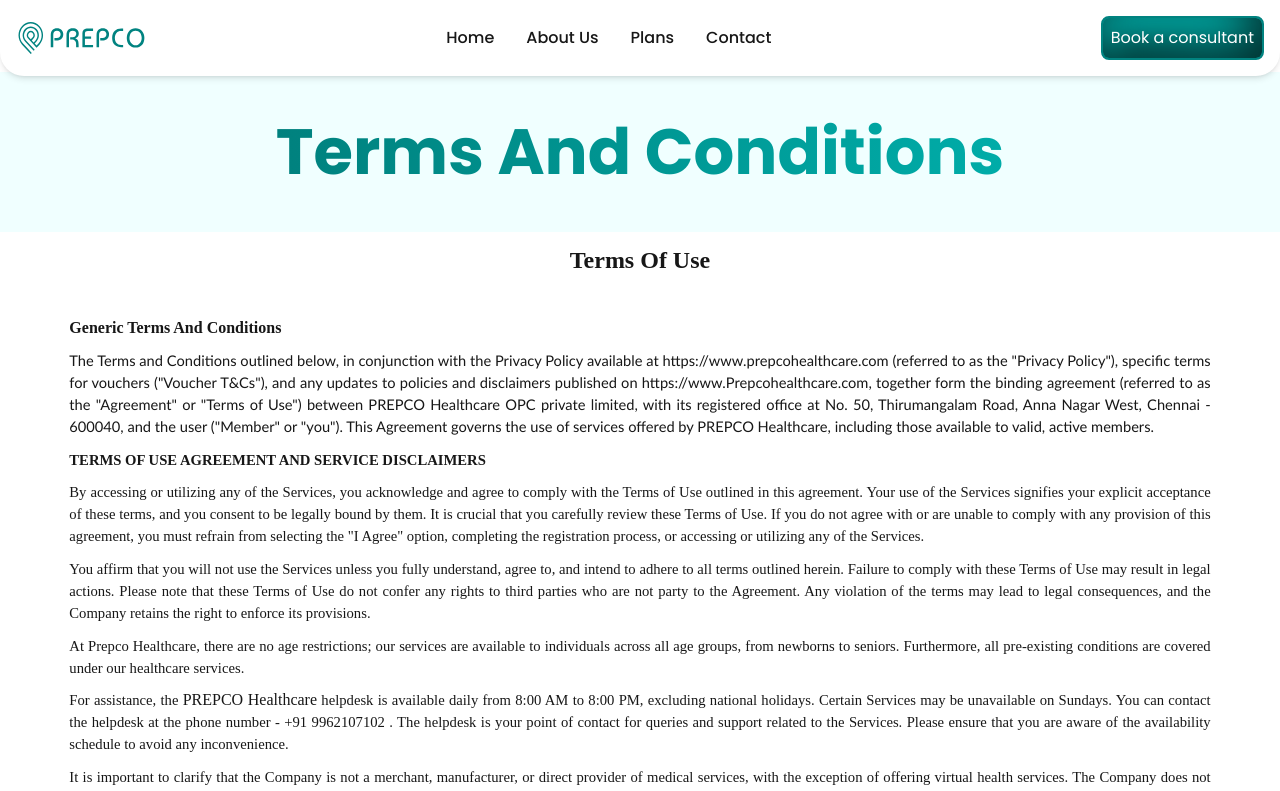
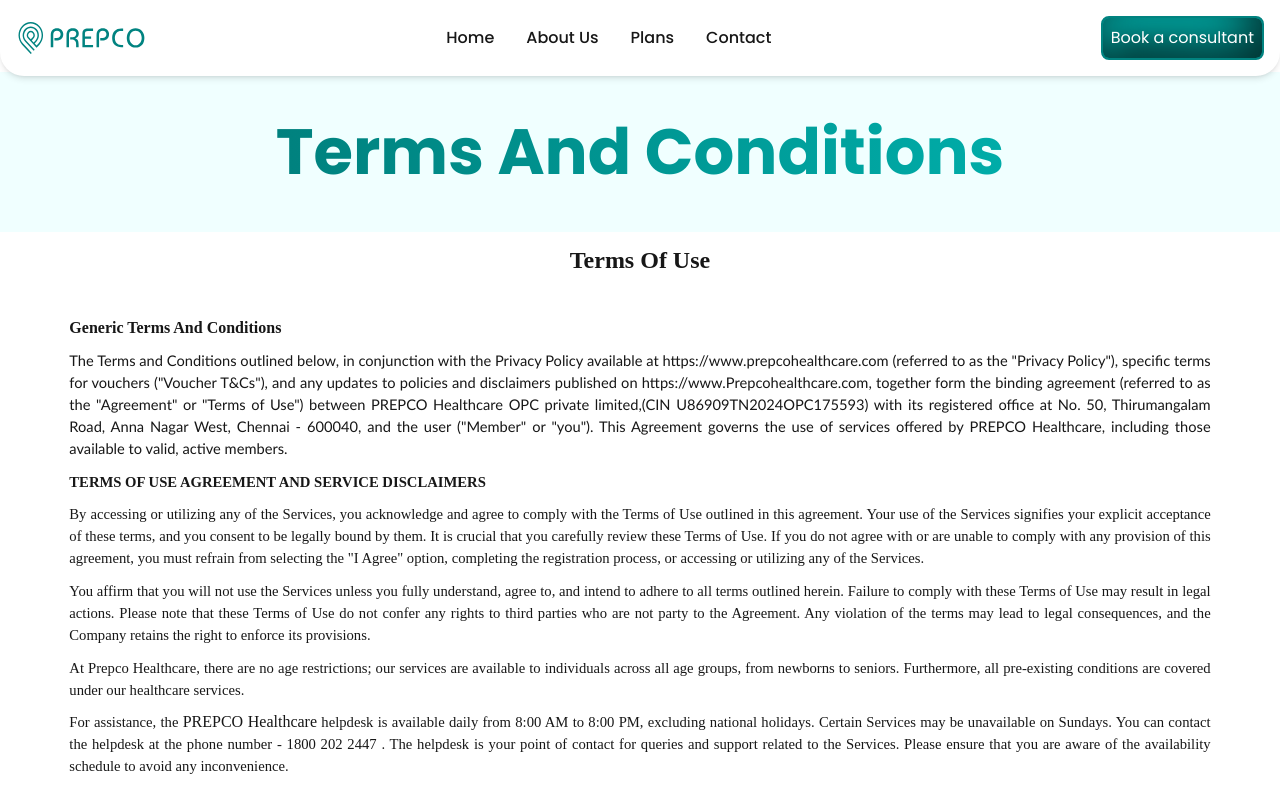
Before and after one commit to Prepco-creator/PREPCO, a Next.js app: page /terms-and-conditions in a window 1280 px wide. Shown: the top 791 px of the page. Built offline with nearby package versions, Linux system fonts and the light colour scheme; a web font is replaced by a local one.

Commit message:
toll free number and CIN is updated

```diff
--- a/src/components/legal/TermsAndConditions.tsx
+++ b/src/components/legal/TermsAndConditions.tsx
@@ -96,7 +96,7 @@
                         https://www.Prepcohealthcare.com
                     </a>
                     , together form the binding agreement (referred to as the "Agreement" or
-                    "Terms of Use") between PREPCO Healthcare OPC private limited, with its
+                    "Terms of Use") between PREPCO Healthcare OPC private limited,{"(CIN U86909TN2024OPC175593)"} with its
                     registered office at No. 50, Thirumangalam Road, Anna Nagar West, Chennai -
                     600040, and the user ("Member" or "you"). This Agreement governs the use of
                     services offered by PREPCO Healthcare, including those available to valid,
@@ -205,7 +205,7 @@
                     <span style={{ fontFamily: '"Times New Roman","serif"' }}>
                         &nbsp;helpdesk is available daily from 8:00 AM to 8:00 PM, excluding
                         national holidays. Certain Services may be unavailable on Sundays. You can
-                        contact the helpdesk at the phone number - +91 9962107102 . The helpdesk
+                        contact the helpdesk at the phone number - 1800 202 2447 . The helpdesk
                         is your point of contact for queries and support related to the Services.
                         Please ensure that you are aware of the availability schedule to avoid any
                         inconvenience.
```
